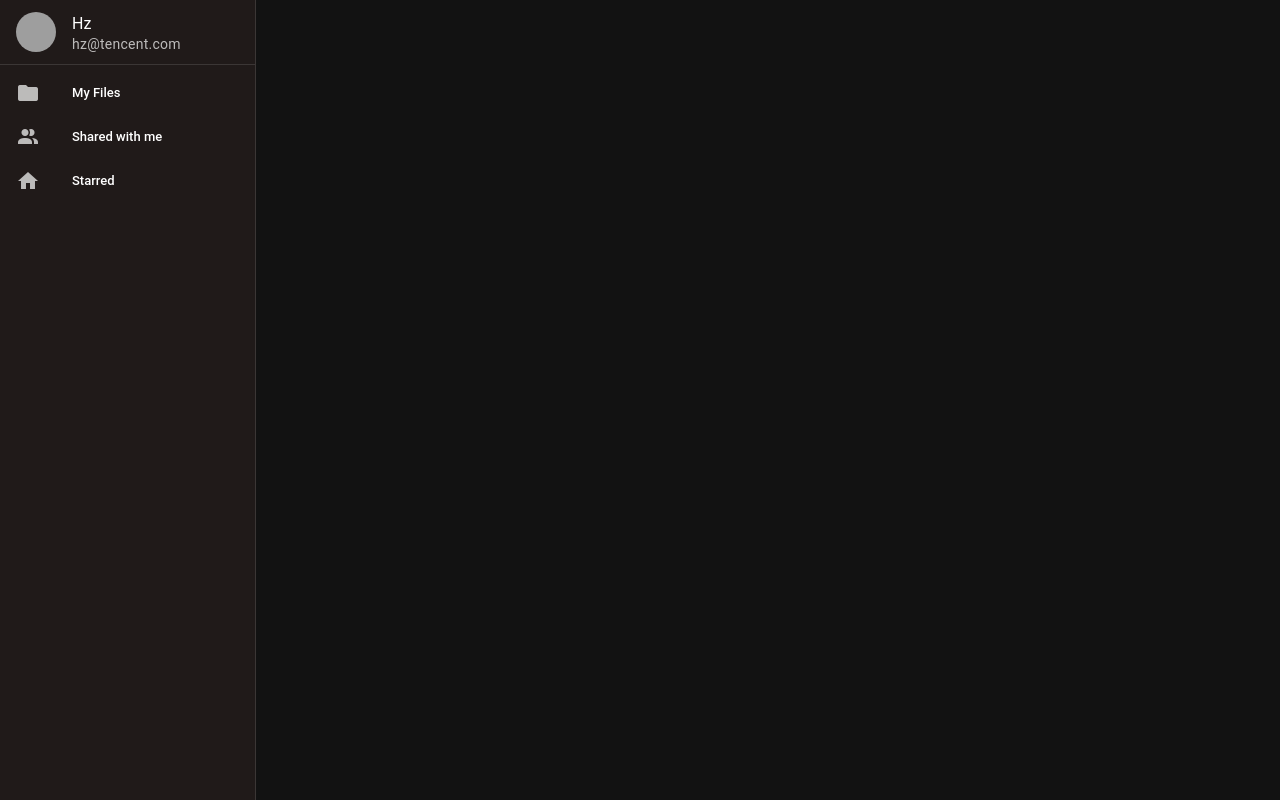
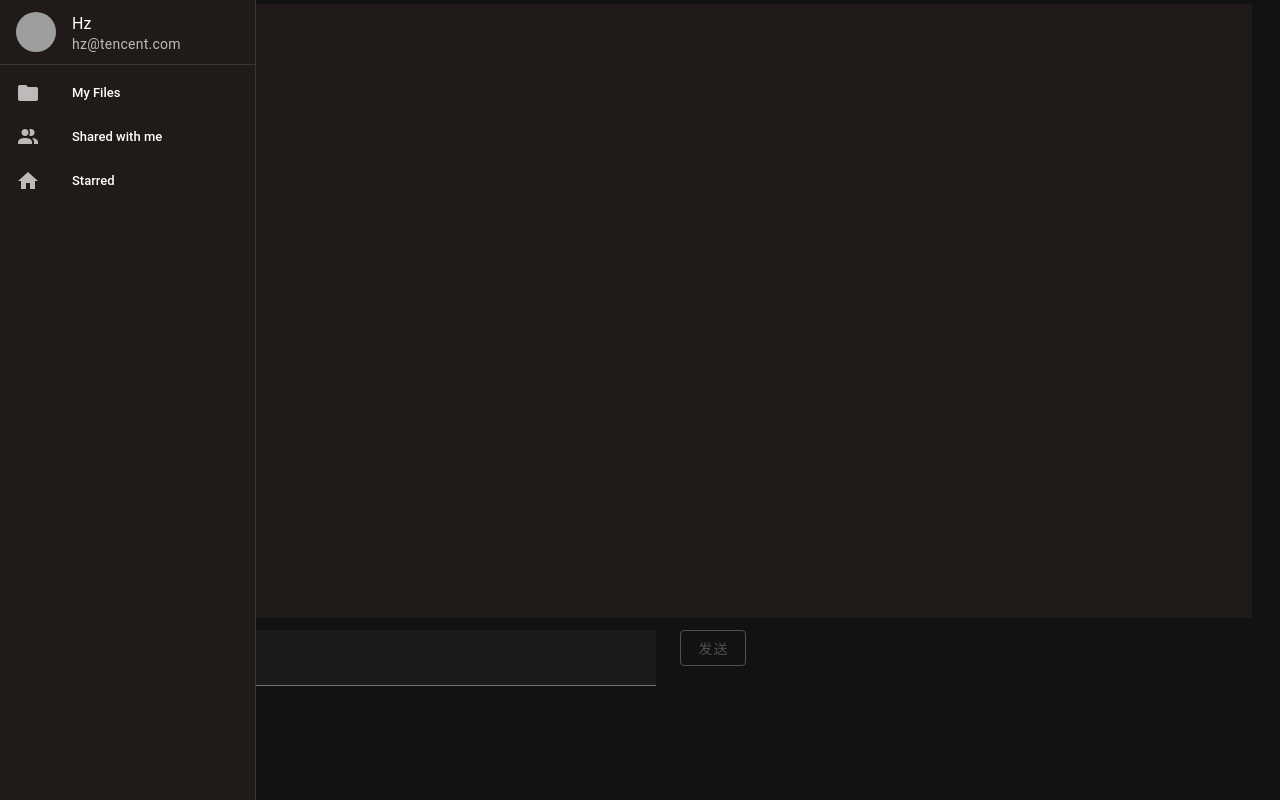
Before and after one commit to bravekingzhang/tauri-chat-box, a Vue app: page / in a window 1280 px wide. Built offline with nearby package versions, Linux system fonts and the light colour scheme; grey boxes are pictures that could not be loaded; what webfontloader would draw is missing.

Commit message:
feat: 瞎整布局

```diff
--- a/src-tauri/tauri.conf.json
+++ b/src-tauri/tauri.conf.json
@@ -2,7 +2,7 @@
   "build": {
     "beforeDevCommand": "yarn dev",
     "beforeBuildCommand": "yarn build",
-    "devPath": "http://localhost:3000",
+    "devPath": "http://127.0.0.1:3000",
     "distDir": "../dist",
     "withGlobalTauri": true
   },
--- a/src/App.vue
+++ b/src/App.vue
@@ -4,26 +4,171 @@
 // import Greet from "./components/Greet.vue";
 // import Database from "./components/Database.vue"
 
+import { ref } from "vue";
+
+const message = ref("");
+// 模拟一些items
+const items = [
+  {
+    id: 1,
+    name: "John Doe",
+    age: 30,
+    gender: "male",
+  },
+  {
+    id: 2,
+    name: "Jane Doe",
+    age: 31,
+    gender: "female",
+  },
+  {
+    id: 3,
+    name: "Jimmy Doe",
+    age: 32,
+    gender: "male",
+  },
+  {
+    id: 3,
+    name: "Jimmy Doe",
+    age: 32,
+    gender: "male",
+  },
+  {
+    id: 3,
+    name: "Jimmy Doe",
+    age: 32,
+    gender: "male",
+  },
+  {
+    id: 3,
+    name: "Jimmy Doe",
+    age: 32,
+    gender: "male",
+  },
+  {
+    id: 3,
+    name: "Jimmy Doe",
+    age: 32,
+    gender: "male",
+  },
+  {
+    id: 3,
+    name: "Jimmy Doe",
+    age: 32,
+    gender: "male",
+  },
+  {
+    id: 3,
+    name: "Jimmy Doe",
+    age: 32,
+    gender: "male",
+  },
+  {
+    id: 3,
+    name: "Jimmy Doe",
+    age: 32,
+    gender: "male",
+  },
+  {
+    id: 3,
+    name: "Jimmy Doe",
+    age: 32,
+    gender: "male",
+  },
+  {
+    id: 3,
+    name: "Jimmy Doe",
+    age: 32,
+    gender: "male",
+  },
+
+  {
+    id: 3,
+    name: "Jimmy Doe",
+    age: 32,
+    gender: "male",
+  },
+  {
+    id: 3,
+    name: "Jimmy Doe",
+    age: 32,
+    gender: "male",
+  },
+];
+const sendMessage = () => {
+  console.log(message.value);
+};
 </script>
 
 <template>
   <v-layout>
     <v-navigation-drawer expand-on-hover rail>
       <v-list>
-        <v-list-item prepend-avatar="https://randomuser.me/api/portraits/women/85.jpg" title="Hz"
-          subtitle="hz@tencent.com"></v-list-item>
+        <v-list-item
+          prepend-avatar="https://randomuser.me/api/portraits/women/85.jpg"
+          title="Hz"
+          subtitle="hz@tencent.com"
+        ></v-list-item>
       </v-list>
       <v-divider></v-divider>
 
       <v-list density="compact" nav>
-        <v-list-item prepend-icon="mdi-folder" title="My Files" value="myfiles"></v-list-item>
-        <v-list-item prepend-icon="mdi-account-multiple" title="Shared with me" value="shared"></v-list-item>
-        <v-list-item prepend-icon="mdi-home" title="Starred" value="starred"></v-list-item>
+        <v-list-item
+          prepend-icon="mdi-folder"
+          title="My Files"
+          value="myfiles"
+        ></v-list-item>
+        <v-list-item
+          prepend-icon="mdi-account-multiple"
+          title="Shared with me"
+          value="shared"
+        ></v-list-item>
+        <v-list-item
+          prepend-icon="mdi-home"
+          title="Starred"
+          value="starred"
+        ></v-list-item>
       </v-list>
     </v-navigation-drawer>
 
-    <v-main style="height: 100%">
-      <v-input>fdsfdsfs</v-input>
+    <v-main :scrollable="true" style="height: 100%">
+      <v-container style="height: 100%">
+        <v-row
+          style="height: 80%; overflow-y: scroll"
+          align-content="center"
+          justify="center"
+        >
+          <!-- 写一个聊天对话列表，左边是机器人，右边item是用户 -->
+          <v-col>
+            <v-list>
+              <v-list-item
+                v-for="(item, index) in items"
+                :key="index"
+                :title="item.name"
+              ></v-list-item>
+            </v-list>
+          </v-col>
+        </v-row>
+        <!-- 写一个输入框，一个发送按钮，水平居中排列 -->
+        <v-row align-content="center" justify="center">
+          <v-col>
+            <v-text-field
+              v-model="message"
+              label="Message"
+              type="text"
+            ></v-text-field>
+          </v-col>
+          <v-col>
+            <v-btn
+              variant="outlined"
+              @click="sendMessage"
+              :disabled="message.length === 0"
+            >
+              发送
+            </v-btn>
+          </v-col>
+        </v-row>
+      </v-container>
     </v-main>
   </v-layout>
 </template>
--- a/vite.config.ts
+++ b/vite.config.ts
@@ -23,7 +23,7 @@ export default defineConfig(async () => ({
   // tauri expects a fixed port, fail if that port is not available
   server: {
     hmr: true,
-    host: "localhost",
+    host: "127.0.0.1",
     port: 3000,
   },
   resolve: {
```
Also changed, not shown: 2 other files (tests, documents, lock files or other folders).
